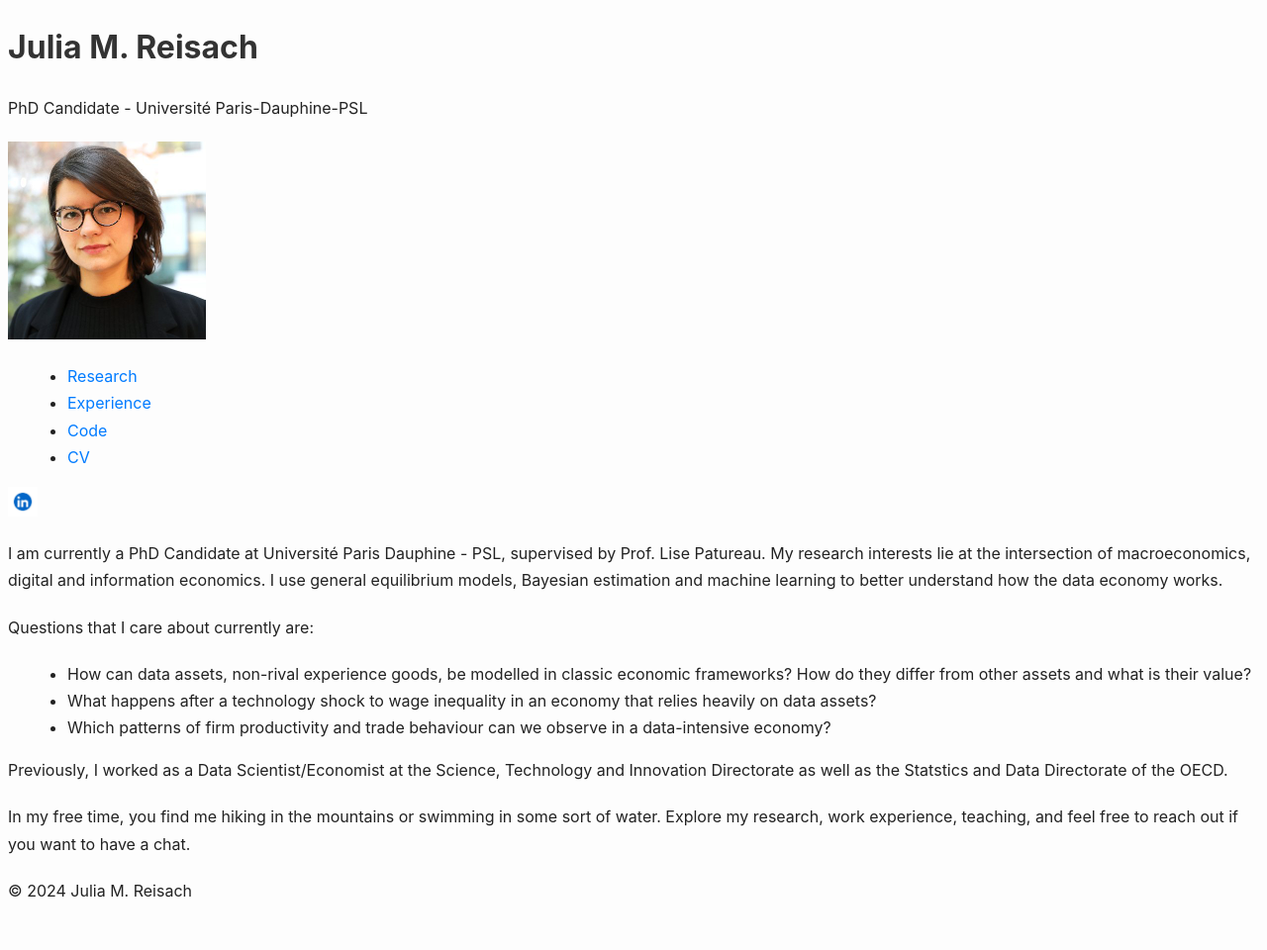
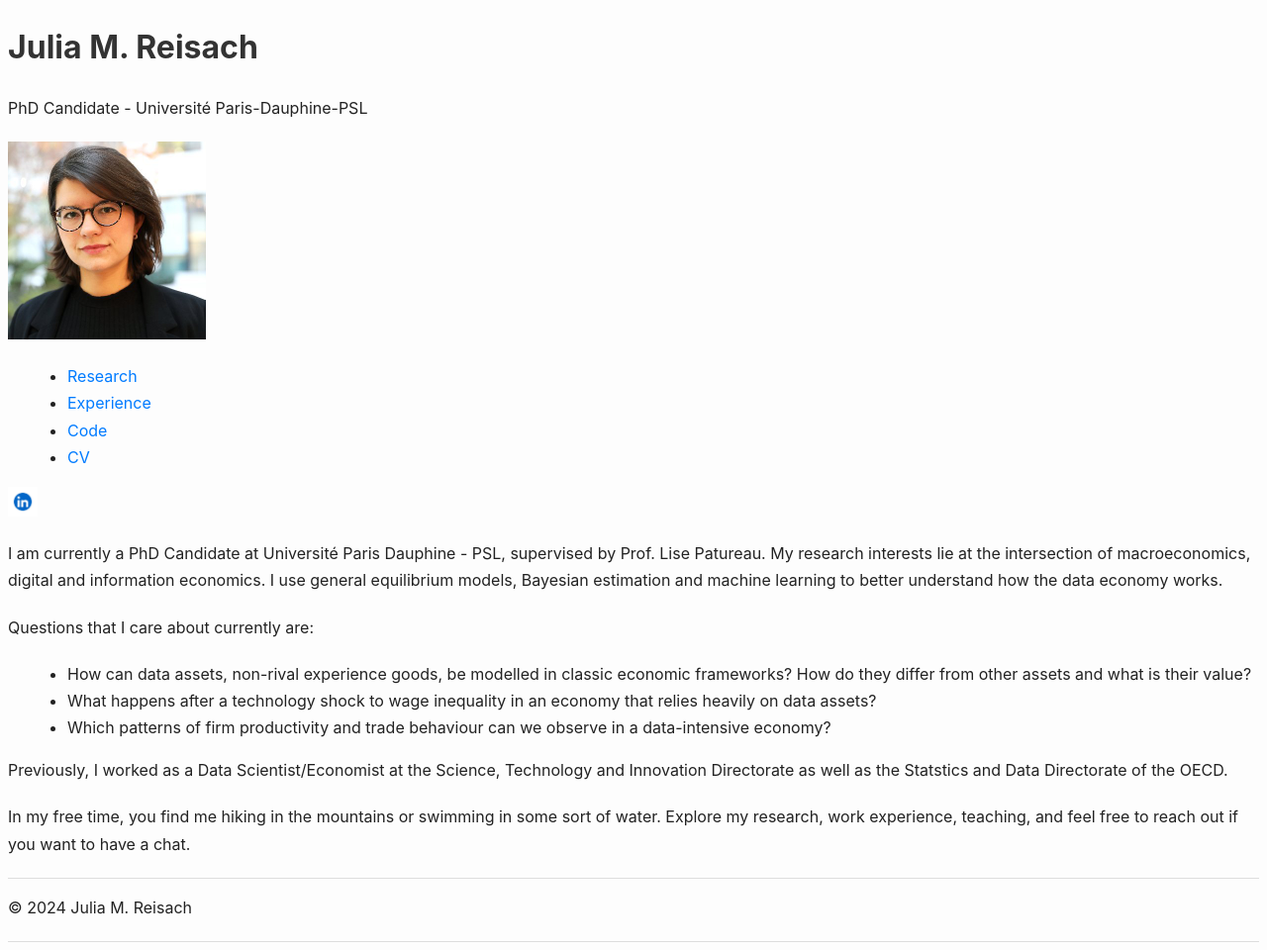
Before and after one commit to julia-m-schmidt/julia-m-schmidt.github.io, a Jekyll site: the page built from index.md, in a window 1280 px wide. Shown: the whole page at 99% size. Built offline with Jekyll 4.4.1, drawn with Linux system fonts in a browser that asks for light colours; before the commit the page ends 934 px from its top, so only the background shows below that.

Commit message:
Update style.css

```diff
--- a/assets/css/style.css
+++ b/assets/css/style.css
@@ -13,6 +13,31 @@
     background-color: #fdfdfd;
     color: #222;
 }
+
+header {
+    border-bottom: 1px solid #ddd;
+}
+
+footer {
+    border-top: 1px solid #ddd;
+    border-bottom: none; /* optional */
+}
+
+
+
+.button {
+    display: inline-block;
+    padding: 10px 20px;
+    background-color: #007BFF;
+    color: white;
+    border-radius: 4px;
+    transition: background-color 0.3s;
+}
+
+.button:hover {
+    background-color: #0056b3;
+}
+
 
 
 h1, h2 {
@@ -37,3 +62,19 @@
 a:hover {
     text-decoration: underline;
 }
+
+section {
+    margin-bottom: 40px;
+}
+
+
+@media (max-width: 600px) {
+    .container {
+        padding: 20px 15px;
+    }
+
+    .button {
+        padding: 8px 16px;
+        font-size: 0.95em;
+    }
+}
```
